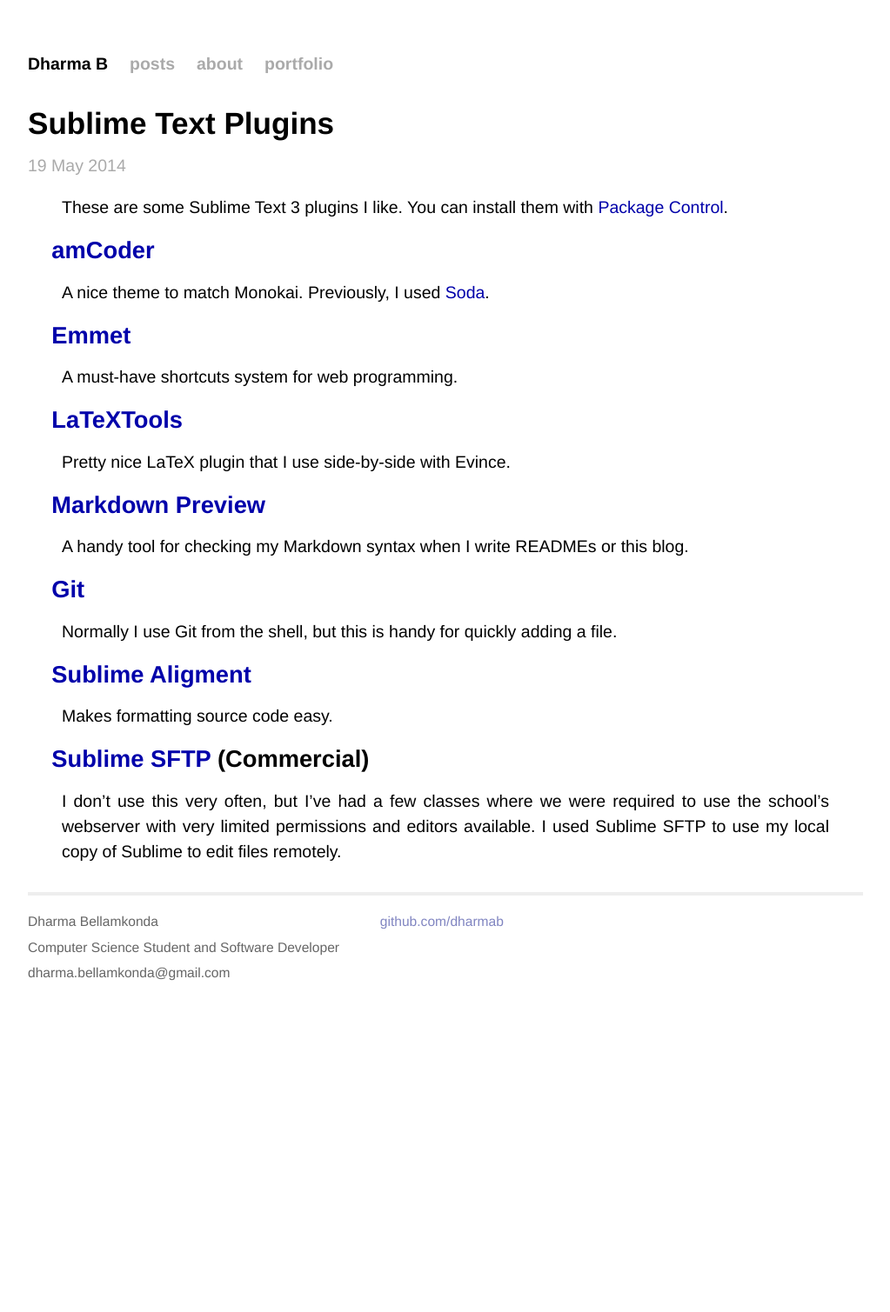
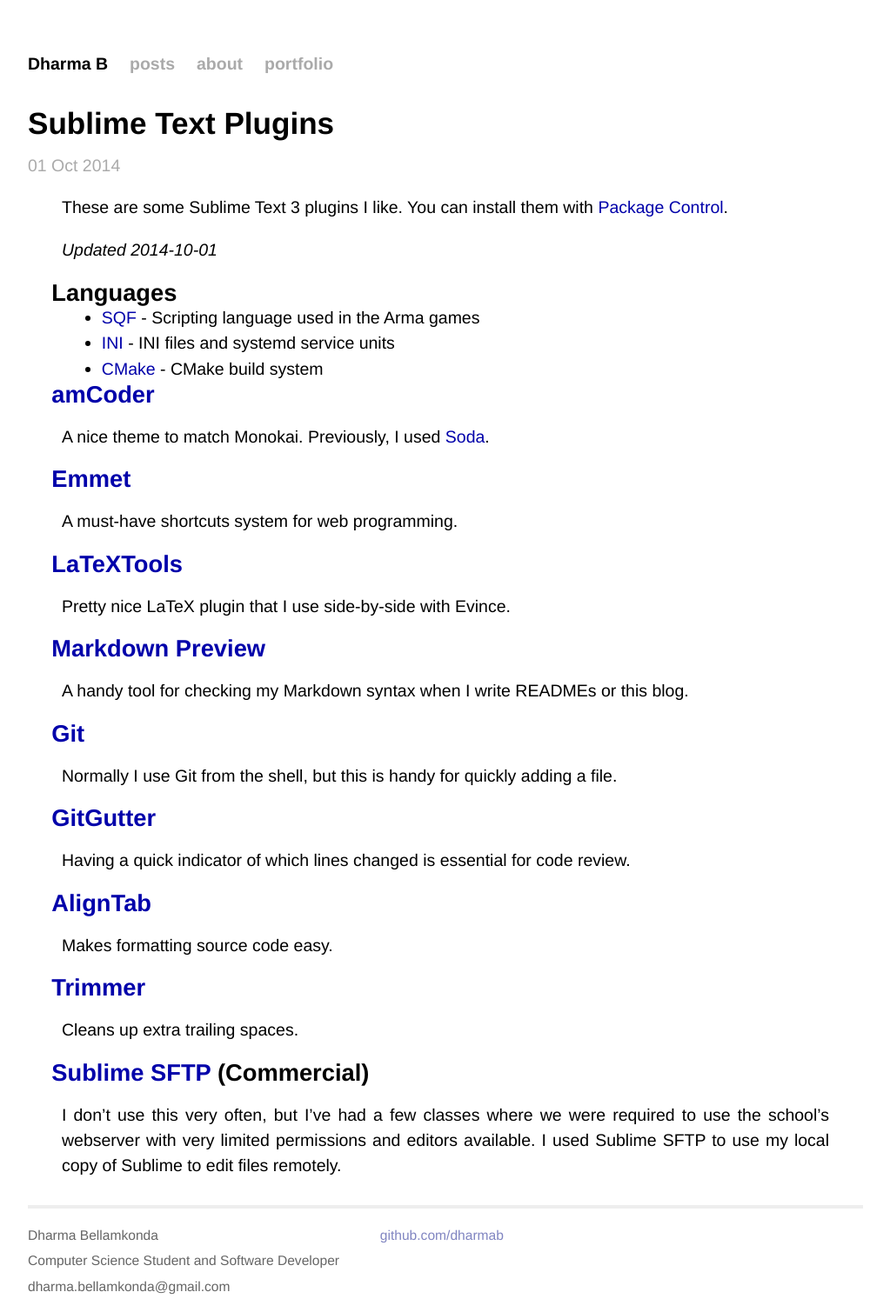
Before and after one commit to dharmab/dharmab.github.io, a Jekyll site: the page built from _posts/2014-10-01-sublime-text-plugins.markdown, in a window 1280 px wide. Shown: the whole page at 87% size, without its empty margins (128-1151 px from the left). Built offline with Jekyll 4.4.1, drawn with Linux system fonts in a browser that asks for light colours; Markdown is read by kramdown in place of the engine named in the settings; before the commit the page ends 1149 px from its top, so only the background shows below that.

Commit message:
Update sublime text plugins

```diff
--- a/_posts/2014-05-19-sublime-text-plugins.markdown
+++ b/_posts/2014-10-01-sublime-text-plugins.markdown
@@ -5,6 +5,14 @@
 ---
 
 These are some Sublime Text 3 plugins I like. You can install them with [Package Control](http://sublime.wbond.net).
+
+*Updated 2014-10-01*
+
+### Languages
+
+* [SQF](https://sublime.wbond.net/packages/SQF%20Language) - Scripting language used in the Arma games
+* [INI](https://sublime.wbond.net/packages/INI) - INI files and systemd service units
+* [CMake](https://sublime.wbond.net/packages/CMake) - CMake build system
 
 ###[amCoder](https://sublime.wbond.net/packages/Theme%20-%20amCoder)
 
@@ -26,9 +34,17 @@
 
 Normally I use Git from the shell, but this is handy for quickly adding a file.
 
-###[Sublime Aligment](http://wbond.net/sublime_packages/alignment)
+###[GitGutter](https://sublime.wbond.net/packages/GitGutter)
+
+Having a quick indicator of which lines changed is essential for code review.
+
+###[AlignTab](https://sublime.wbond.net/packages/AlignTab)
 
 Makes formatting source code easy.
+
+###[Trimmer](https://sublime.wbond.net/packages/Trimmer)
+
+Cleans up extra trailing spaces.
 
 ###[Sublime SFTP](http://wbond.net/sublime_packages/sftp) (Commercial)
 
```
